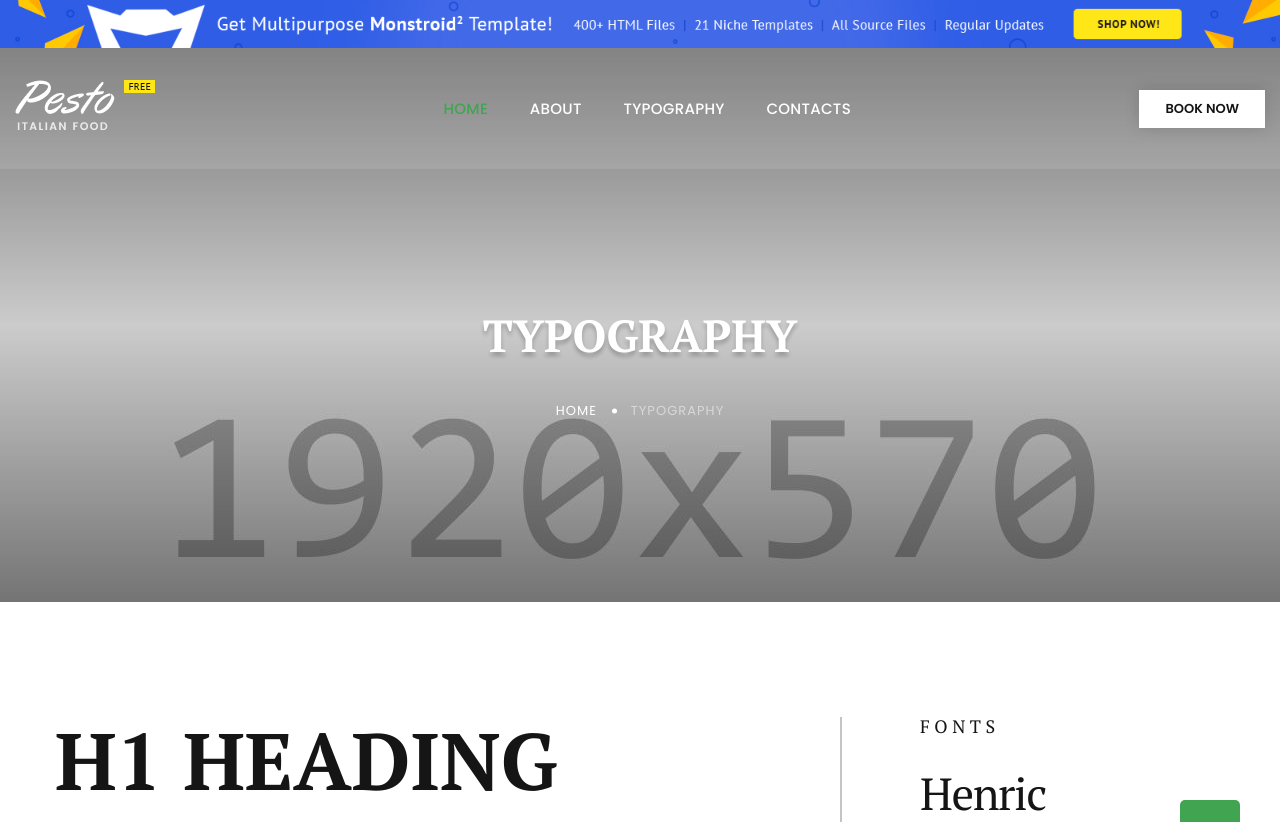
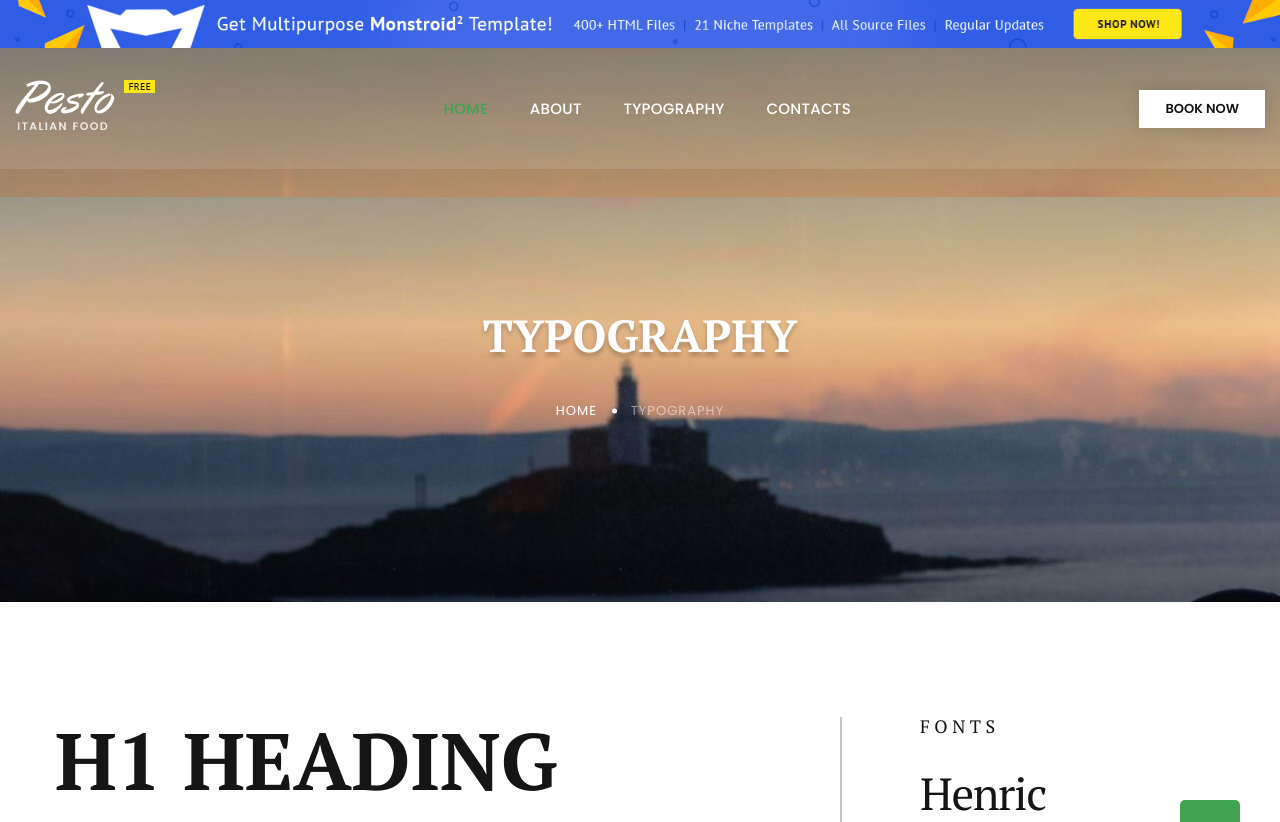
Before and after one commit to amuriks7/my_cafe, a Django app: page /typography/ in a window 1280 px wide. Shown: the top 822 px of the page. Run offline with Django 4.2, Linux system fonts and the light colour scheme; some libraries are stand-ins or nearby versions.

Commit message:
add new image to typography page

```diff
--- a/main_page/templates/typography.html
+++ b/main_page/templates/typography.html
@@ -2,8 +2,8 @@
 {% load static %}
 
 {% block content %}
-    <section class="parallax-container overlay-1" data-parallax-img="images/breadcrumbs.jpg">
-        <div class="material-parallax parallax"><img src="{% static 'images/breadcrumbs.jpg' %} " alt=""
+    <section class="parallax-container overlay-1" data-parallax-img="{% static 'images/my_images/castellamare-restaurant-8-1920x570.jpg' %}">
+        <div class="material-parallax parallax"><img src="{% static 'images/my_images/castellamare-restaurant-8-1920x570.jpg' %}" alt=""
                                                      style="display: block; transform: translate3d(-50%, 165px, 0px);">
         </div>
         <div class="parallax-content breadcrumbs-custom context-dark">
```
Also changed, not shown: static/images/my_images/castellamare-restaurant-8-1920x570.jpg (added).
